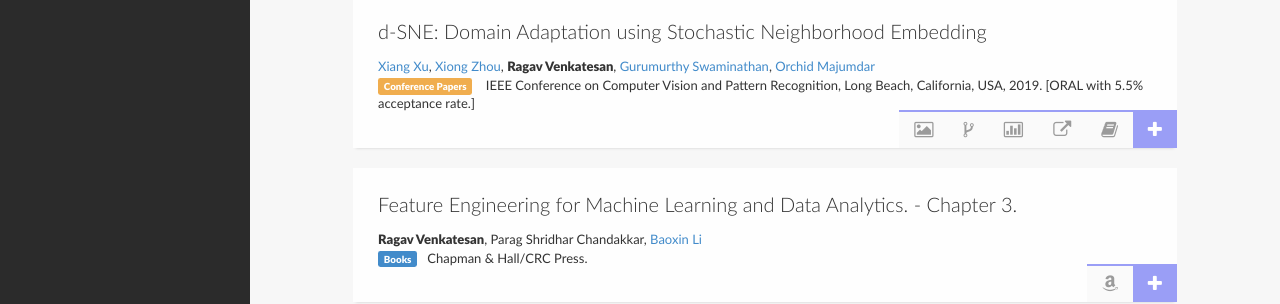
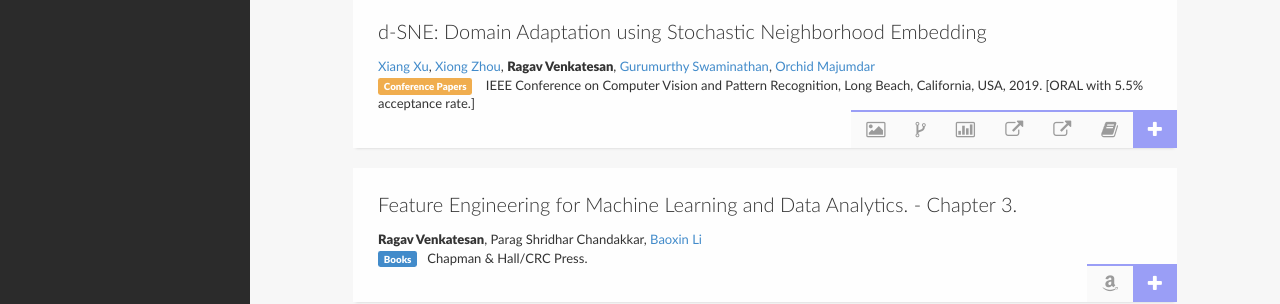
Before and after one commit to ragavvenkatesan/ragavvenkatesan.github.io, a Jekyll site: the page built from publications.html, in a window 1280 px wide. Shown: the part 1162-1466 px from the top of the page. Built offline with Jekyll 4.4.1, drawn with Linux system fonts in a browser that asks for light colours; nearby versions of some CDN libraries; some of the changed text lies outside the part shown.

Commit message:
remove media articles.

```diff
--- a/_includes/publications.html
+++ b/_includes/publications.html
@@ -215,6 +215,10 @@
 			</a>
 			<a href="{{ site.url }}/publications/2019/bib/cvpr_19.bib" class="tooltips" title="Bibtex" target="_blank">
 				<i class="icon-book"></i>
+			</a>
+
+			<a href="https://openaccess.thecvf.com/content_CVPR_2019/html/Xu_d-SNE_Domain_Adaptation_Using_Stochastic_Neighborhood_Embedding_CVPR_2019_paper.html" class="tooltips" title="proceedings" target="_blank">
+				<i class="icon-external-link"></i>
 			</a>
 
 			<a href="https://arxiv.org/abs/1905.12775" class="tooltips" title="arXiv pre-print" target="_blank">
@@ -1184,7 +1188,7 @@
 
 <!-- ACM BCB 12 -->
 
-<div class="item mix poster" data-year="2012">
+<div class="item mix cpaper" data-year="2012">
 <div class="pubmain">
 <div class="pubassets">
 
--- a/publications.html
+++ b/publications.html
@@ -38,9 +38,6 @@
                                 <option class="filter" value="arxiv">arXiv Papers</option>
                                 <option class="filter" value="book">Books</option>
                                 <option class="filter" value="thesis">Thesis</option>
-            					<option class="filter" value="poster">Poster Papers</option>
-                                <option class="filter" value="media">Media Articles</option>
-                                <option class="filter" value="media">Media Articles</option>
                                 <option class="filter" value="patent">Patents</option>
                             </select>
                         </div>
```
